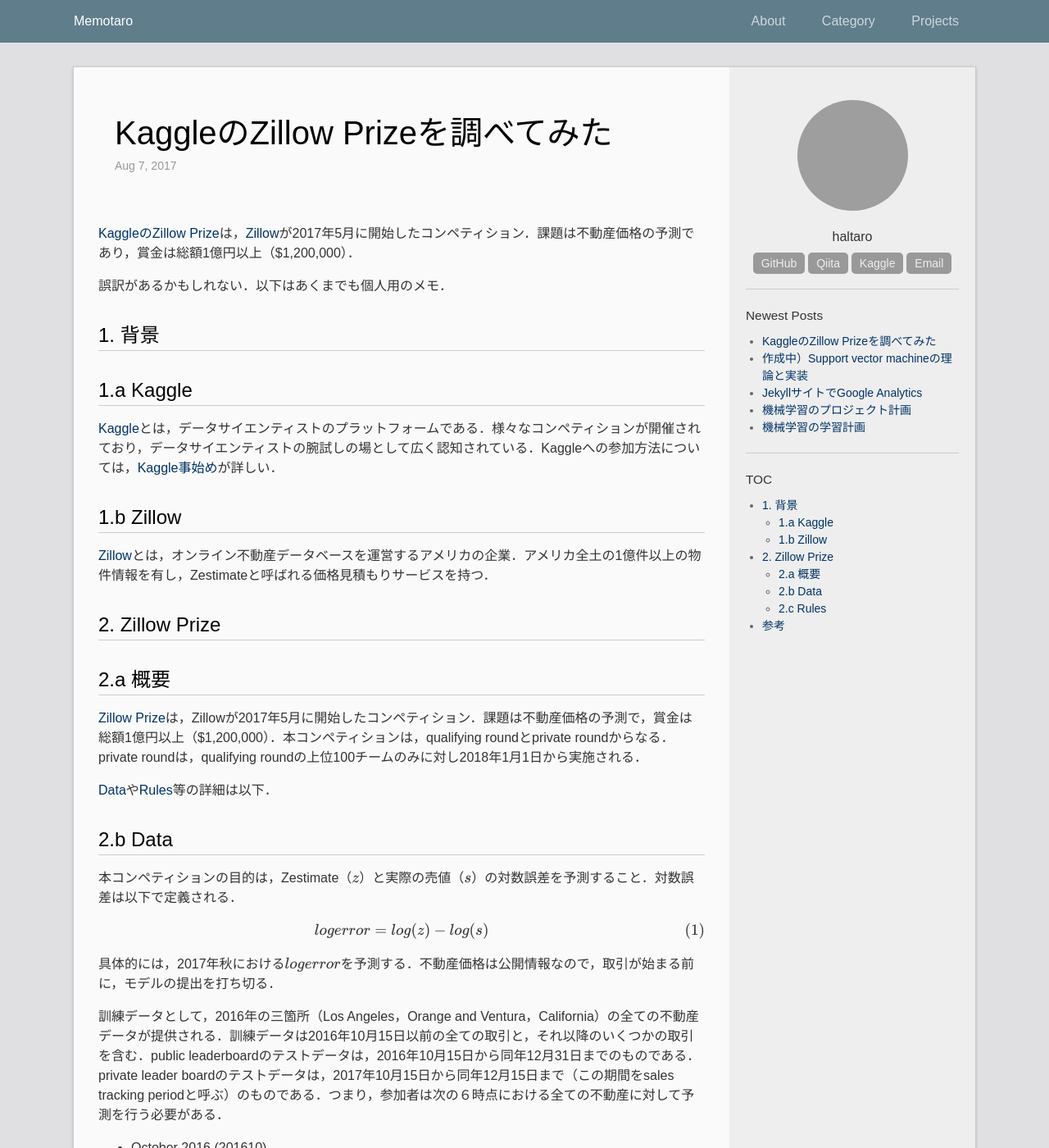
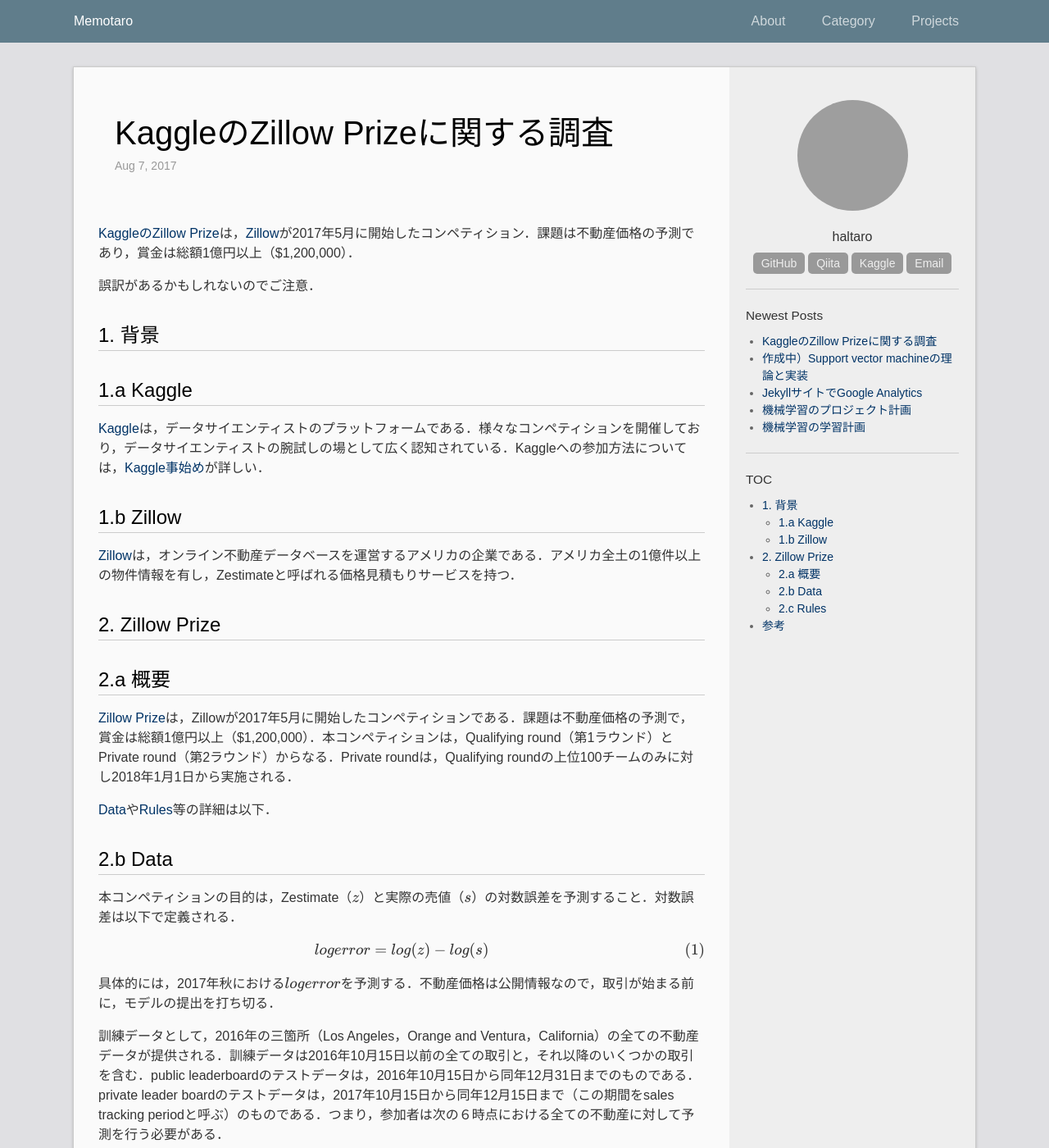
Before and after one commit to madoreenu/haltaro.github.io, a Jekyll site: the page built from _posts/2017-08-07-zillow-conpetition.md, in a window 1280 px wide and 1400 px high. Shown: the whole window at 82% size. Built offline with Jekyll 4.4.1, drawn with Linux system fonts in a browser that asks for light colours; formulas are drawn with MathJax 3; some of the changed text lies outside the part shown; grey boxes are pictures that could not be loaded.

Commit message:
Update post

```diff
--- a/_posts/2017-08-07-zillow-conpetition.md
+++ b/_posts/2017-08-07-zillow-conpetition.md
@@ -1,6 +1,6 @@
 ---
 layout: post
-title: KaggleのZillow Prizeを調べてみた
+title: KaggleのZillow Prizeに関する調査
 updated: 2017-08-07 18:00
 categories:
  - machine learning
@@ -8,23 +8,23 @@ categories:
 
 [KaggleのZillow Prize](https://www.kaggle.com/c/zillow-prize-1)は，[Zillow](https://www.zillow.com/)が2017年5月に開始したコンペティション．課題は不動産価格の予測であり，賞金は総額1億円以上（$1,200,000）．
 
-誤訳があるかもしれない．以下はあくまでも個人用のメモ．
+誤訳があるかもしれないのでご注意．
 
 # 1. 背景
 
 ## 1.a Kaggle
 
-[Kaggle](https://www.kaggle.com/)とは，データサイエンティストのプラットフォームである．様々なコンペティションが開催されており，データサイエンティストの腕試しの場として広く認知されている．Kaggleへの参加方法については，[Kaggle事始め](http://qiita.com/taka4sato/items/802c494fdebeaa7f43b7)が詳しい．
+[Kaggle](https://www.kaggle.com/)は，データサイエンティストのプラットフォームである．様々なコンペティションを開催しており，データサイエンティストの腕試しの場として広く認知されている．Kaggleへの参加方法については，[Kaggle事始め](http://qiita.com/taka4sato/items/802c494fdebeaa7f43b7)が詳しい．
 
 ## 1.b Zillow
 
-[Zillow](https://www.zillow.com/)とは，オンライン不動産データベースを運営するアメリカの企業．アメリカ全土の1億件以上の物件情報を有し，Zestimateと呼ばれる価格見積もりサービスを持つ．
+[Zillow](https://www.zillow.com/)は，オンライン不動産データベースを運営するアメリカの企業である．アメリカ全土の1億件以上の物件情報を有し，Zestimateと呼ばれる価格見積もりサービスを持つ．
 
 # 2. Zillow Prize
 
 ## 2.a 概要
 
-[Zillow Prize](https://www.kaggle.com/c/zillow-prize-1)は，Zillowが2017年5月に開始したコンペティション．課題は不動産価格の予測で，賞金は総額1億円以上（$1,200,000）．本コンペティションは，qualifying roundとprivate roundからなる．private roundは，qualifying roundの上位100チームのみに対し2018年1月1日から実施される．
+[Zillow Prize](https://www.kaggle.com/c/zillow-prize-1)は，Zillowが2017年5月に開始したコンペティションである．課題は不動産価格の予測で，賞金は総額1億円以上（$1,200,000）．本コンペティションは，Qualifying round（第1ラウンド）とPrivate round（第2ラウンド）からなる．Private roundは，Qualifying roundの上位100チームのみに対し2018年1月1日から実施される．
 
 [Data](https://www.kaggle.com/c/zillow-prize-1/data)や[Rules](https://www.kaggle.com/c/zillow-prize-1/rules)等の詳細は以下．
 
@@ -76,11 +76,15 @@ $$
     * 1位：$1,000,000
     * 2位：$100,000
     * 3位：$50,000
-* 第1ラウンドでは，Kernelでソースコードを公開することができる．
-* 第2ラウンドでは，いかなる形でもソースコードを公開してはならない．
+* 第1ラウンドでは，Kernel上でのみ，ソースコードを公開できる[^1]．これは，MITライセンスのもとでの譲渡とみなされる．
+* 第2ラウンドでは，いかなる形でもソースコードを公開できない
 
 # 参考
 
 * [Zillow Prize](https://www.kaggle.com/c/zillow-prize-1)
-* [Kaggle事始め](http://qiita.com/taka4sato/items/802c494fdebeaa7f43b7)：とても丁寧なKaggle入門記事．
+* [Kaggle事始め](http://qiita.com/taka4sato/items/802c494fdebeaa7f43b7)：丁寧なKaggle入門記事．
+* [Kaggleのコンペティションリスト](http://qiita.com/TomHortons/items/54b2121a4c5eb0908920)：Kaggleのコンペティションを，データのタイプで分類．
+* [Real estate tech news](http://realestatetechnews.com/)：不動産関連xテクノロジーに関するニュースサイト．
 * [No Free Hunch](http://blog.kaggle.com/)：Kaggle公式ブログ．コンテスト優勝者のモデルが公開されている．
+
+[^1]: ここで検討過程を公開しようと思っていたが，どうやらルール違反っぽい．一旦Kernelで公開したものを，日本語訳して自分のサイトで公開するのはOKか？
```
Also changed, not shown: 14 other files.
